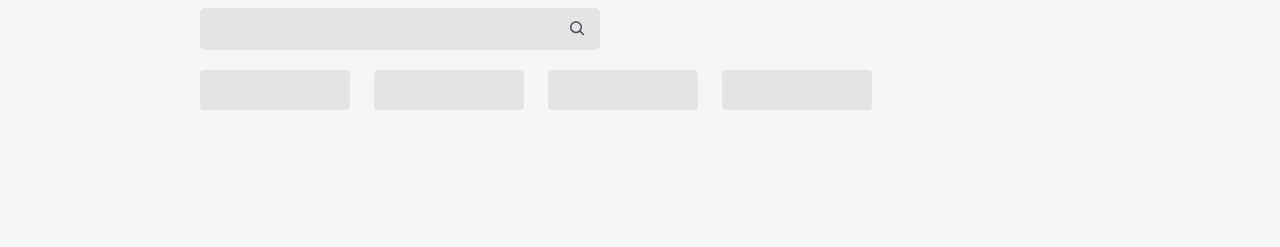
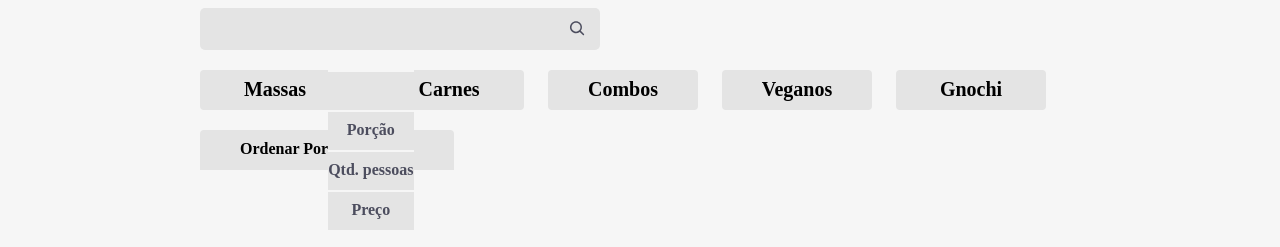
Before and after one commit to dBianchii/aluroni-alura, a React (Create React App) app: page / in a window 1280 px wide. Shown: the part 584-831 px from the top of the page. Before the commit the page ends 800 px from the top, so only its background shows below. Built offline with nearby package versions, Linux system fonts and the light colour scheme; a web font is replaced by a local one.

Commit message:
Buscador

```diff
--- a/package.json
+++ b/package.json
@@ -10,6 +10,7 @@
     "@types/node": "^16.18.11",
     "@types/react": "^18.0.27",
     "@types/react-dom": "^18.0.10",
+    "classnames": "^2.3.2",
     "normalize.css": "^8.0.1",
     "react": "^18.2.0",
     "react-dom": "^18.2.0",
--- a/public/index.html
+++ b/public/index.html
@@ -2,15 +2,13 @@
 <html lang="en">
 	<head>
 		<meta charset="utf-8" />
-		<link rel="icon" href="%PUBLIC_URL%/favicon.ico" />
+		<link rel="icon" href="%PUBLIC_URL%/favicon.svg" />
 		<meta name="viewport" content="width=device-width, initial-scale=1" />
 		<meta name="theme-color" content="#000000" />
 		<meta
 			name="description"
 			content="Web site created using create-react-app"
 		/>
-		<link rel="apple-touch-icon" href="%PUBLIC_URL%/logo192.png" />
-		<link rel="manifest" href="%PUBLIC_URL%/manifest.json" />
 		<title>Aluroni</title>
 	</head>
 	<body>
--- a/src/pages/Cardapio/Filtros/filtros.json
+++ b/src/pages/Cardapio/Filtros/filtros.json
@@ -14,5 +14,9 @@
 	{
 		"label": "Veganos",
 		"id": 4
+	},
+	{
+		"label": "Gnochi",
+		"id": 5
 	}
 ]
--- a/src/pages/Cardapio/Filtros/index.tsx
+++ b/src/pages/Cardapio/Filtros/index.tsx
@@ -1,19 +1,34 @@
+import React from "react"
+import filtros from "./filtros.json"
 import styles from "./Filtros.module.scss"
-import filtros from "./filtros.json"
+import classNames from "classnames"
 
 type IOpcao = typeof filtros[0]
 
-export default function Filtros() {
-	const selecionarFiltro = (opcao: IOpcao) => {}
+interface Props {
+	filtro: number | null
+	setFiltro: React.Dispatch<React.SetStateAction<number | null>>
+}
+
+export default function Filtros({ filtro, setFiltro }: Props) {
+	function selecionarFiltro(opcao: IOpcao) {
+		if (filtro === opcao.id) return setFiltro(null)
+		return setFiltro(opcao.id)
+	}
 
 	return (
 		<div className={styles.filtros}>
 			{filtros.map((opcao) => (
 				<button
-					className={styles.filtros__filtro}
+					className={classNames({
+						[styles.filtros__filtro]: true,
+						[styles["filtros__filtro--ativo"]]: filtro === opcao.id,
+					})}
 					key={opcao.id}
 					onClick={() => selecionarFiltro(opcao)}
-				></button>
+				>
+					{opcao.label}
+				</button>
 			))}
 		</div>
 	)
--- /dev/null
+++ b/src/pages/Cardapio/Ordenador/Ordernador.module.scss
@@ -0,0 +1,49 @@
+@import "styles/variaveis";
+
+.ordenador {
+	align-items: center;
+	background-color: $grey;
+	border: none;
+	border-top-left-radius: 4px;
+	border-top-right-radius: 4px;
+	display: flex;
+	font-size: 1rem;
+	font-weight: bold;
+	height: 40px;
+	justify-content: space-between;
+	min-width: 240px;
+	padding: 0 40px;
+	position: relative;
+	&--ativo {
+		background-color: $blue;
+		color: white;
+	}
+	&__options {
+		display: none;
+		position: absolute;
+		left: 0;
+		flex-direction: column;
+		top: 100%;
+		width: 100%;
+		&--ativo {
+			display: flex;
+		}
+	}
+	&__option {
+		align-items: center;
+		background-color: $grey;
+		border-top: 2px solid $light-grey;
+		box-sizing: border-box;
+		color: $black;
+		display: flex;
+		height: 40px;
+		justify-content: center;
+		width: inherit;
+		&:hover,
+		&--ativo {
+			background-color: $blue;
+			cursor: pointer;
+			color: white;
+		}
+	}
+}
--- /dev/null
+++ b/src/pages/Cardapio/Ordenador/index.tsx
@@ -0,0 +1,17 @@
+import styles from "./Ordernador.module.scss"
+import opcoes from "./opcoes.json"
+
+export default function Ordernador() {
+	return (
+		<button className={styles.ordenador}>
+			<span>Ordenar Por</span>
+			<div className={styles.ordenaodr__options}>
+				{opcoes.map((opcao) => (
+					<div className={styles.ordenador__option} key={opcao.value}>
+						{opcao.nome}
+					</div>
+				))}
+			</div>
+		</button>
+	)
+}
--- /dev/null
+++ b/src/pages/Cardapio/Ordenador/opcoes.json
@@ -0,0 +1,18 @@
+[
+	{
+		"nome": "",
+		"value": ""
+	},
+	{
+		"nome": "Porção",
+		"value": "porcao"
+	},
+	{
+		"nome": "Qtd. pessoas",
+		"value": "qtd_pessoas"
+	},
+	{
+		"nome": "Preço",
+		"value": "preco"
+	}
+]
--- a/src/pages/Cardapio/index.tsx
+++ b/src/pages/Cardapio/index.tsx
@@ -3,9 +3,11 @@ import { ReactComponent as Logo } from "assets/logo.svg"
 import Buscador from "./Buscador"
 import { useState } from "react"
 import Filtros from "./Filtros"
+import Ordenador from "./Ordenador"
 
 export default function Cardapio() {
 	const [busca, setBusca] = useState("")
+	const [filtro, setFiltro] = useState<number | null>(null)
 
 	return (
 		<main>
@@ -19,7 +21,8 @@ export default function Cardapio() {
 				<h3 className={styles.cardapio__titulo}>Cardápio</h3>
 				<Buscador busca={busca} setBusca={setBusca} />
 				<div className={styles.cardapio__filtros}>
-					<Filtros />
+					<Filtros filtro={filtro} setFiltro={setFiltro} />
+					<Ordenador />
 				</div>
 			</section>
 		</main>
```
Also changed, not shown: public/favicon.svg (added), 1 other file (tests, documents, lock files or other folders).
